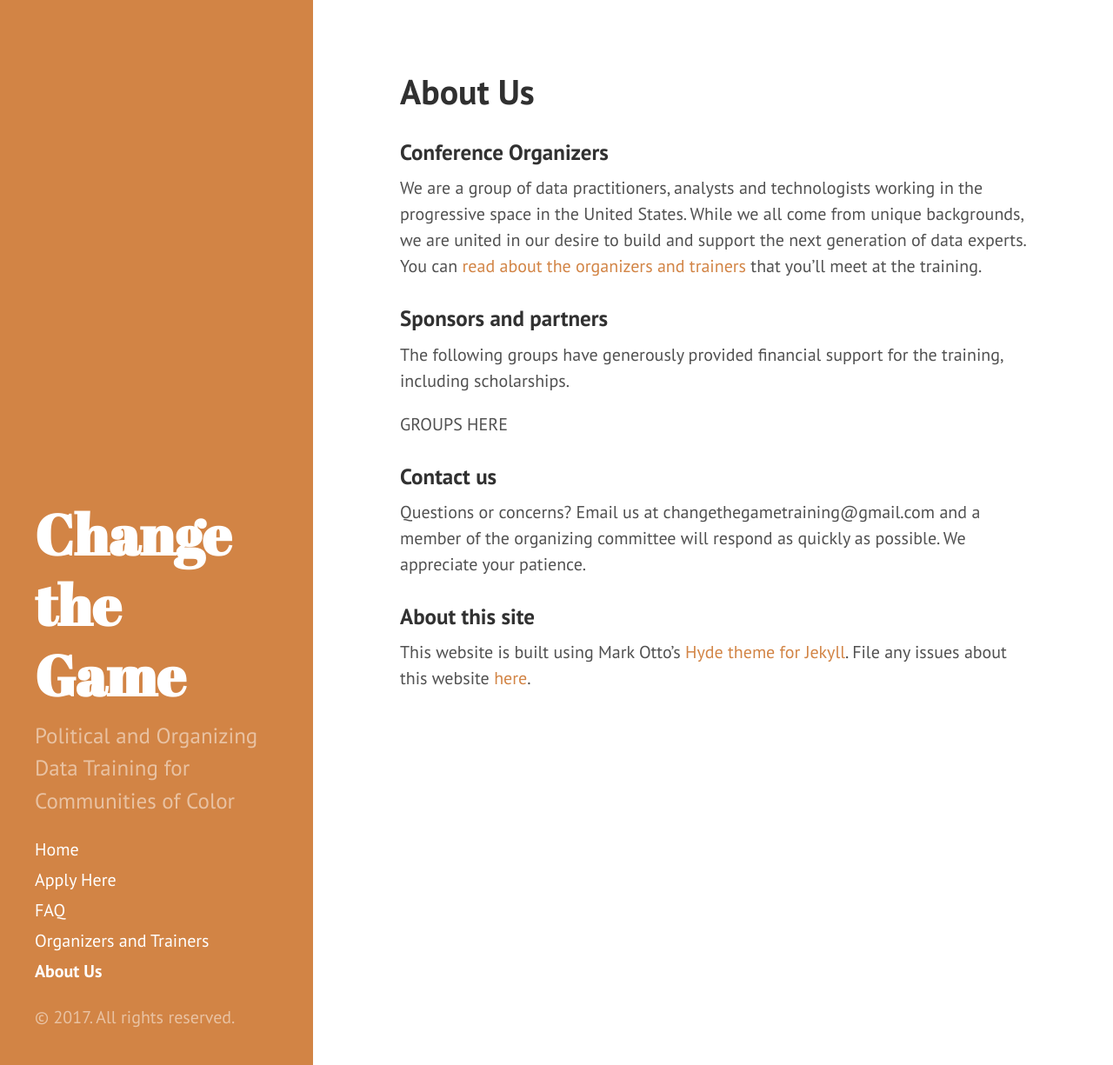
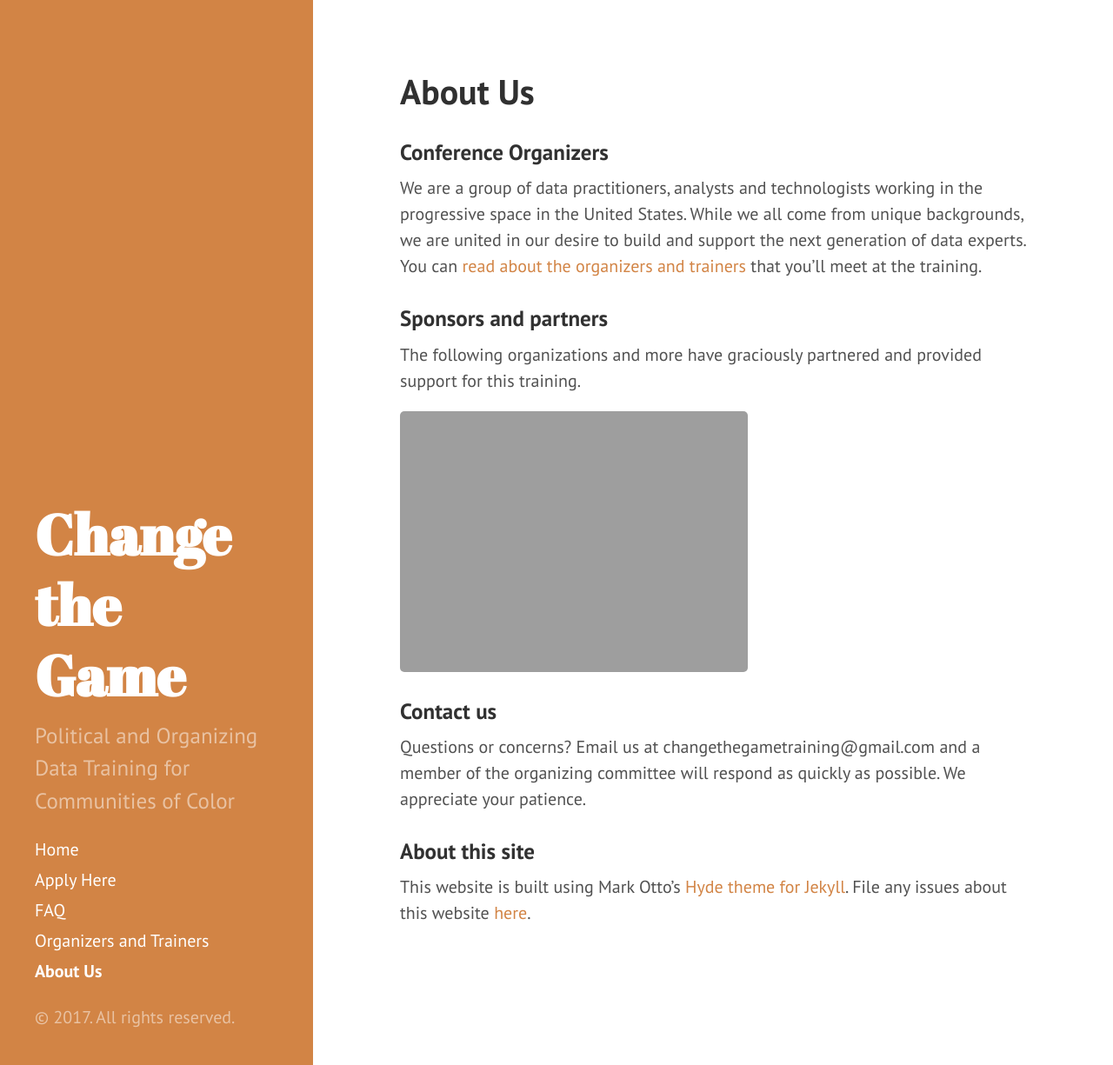
Before and after one commit to anniejw6/changethegame_site, a Jekyll site: the page built from who-we-are.md, in a window 1280 px wide and 1225 px high. Shown: the whole window at 87% size. Built offline with Jekyll 4.4.1, drawn with Linux system fonts in a browser that asks for light colours.

Commit message:
Update who-we-are.md

```diff
--- a/who-we-are.md
+++ b/who-we-are.md
@@ -9,9 +9,9 @@ We are a group of data practitioners, analysts and technologists working in the
 You can [read about the organizers and trainers](http://changethegame.io/trainers/) that you'll meet at the training.
 
 ### Sponsors and partners
-The following groups have generously provided financial support for the training, including scholarships.
+The following organizations and more have graciously partnered and provided support for this training.
 
-GROUPS HERE
+![BlueLabs]({{ site.url }}/public/photos/bluelabslogo resized.jpg)
 
 ### Contact us
 
```
